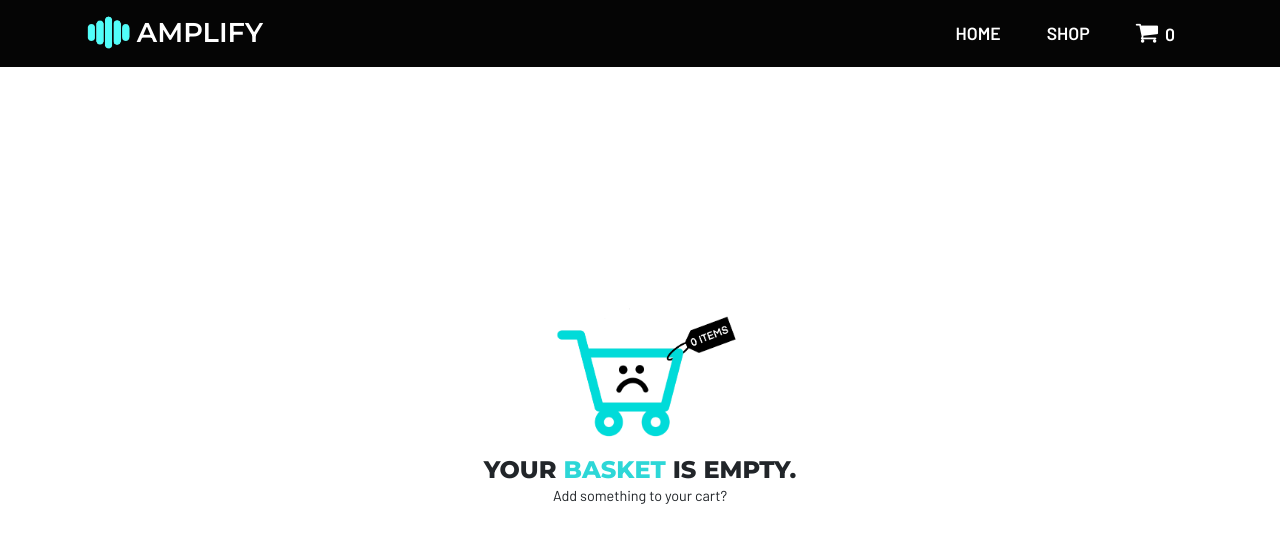
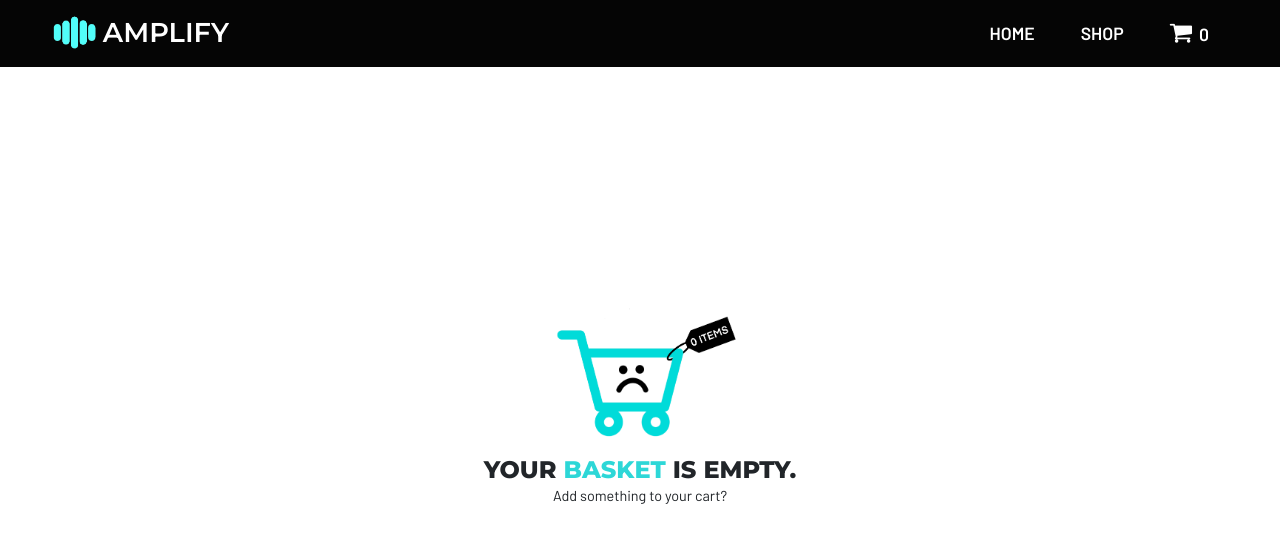
Before and after one commit to renzbibe/renzbibe-amplify, a plain HTML site: page basket.html in a window 1280 px wide. Drawn offline with nearby package versions, Linux system fonts and the light colour scheme.

Commit message:
Update basket.html

```diff
--- a/basket.html
+++ b/basket.html
@@ -16,7 +16,8 @@
 </head>
 <body>
   <nav class="navbar navbar-expand-sm navbar-dark nav-style">
-    <div class="container">
+
+    <div class="container-fluid px-4 px-md-5">
       <a href="index.html" class="navbar-brand nav-brand-style"><img src="images/logo-2.png" alt="logo" class="img-fluid logo-image">AMPLIFY</a>
       <button class="navbar-toggler border-0" data-bs-toggle="collapse" data-bs-target="#nav" aria-controls="nav" aria-label="Expand Navigation Bar">
         <i class="fa fa-bars"></i>
```
